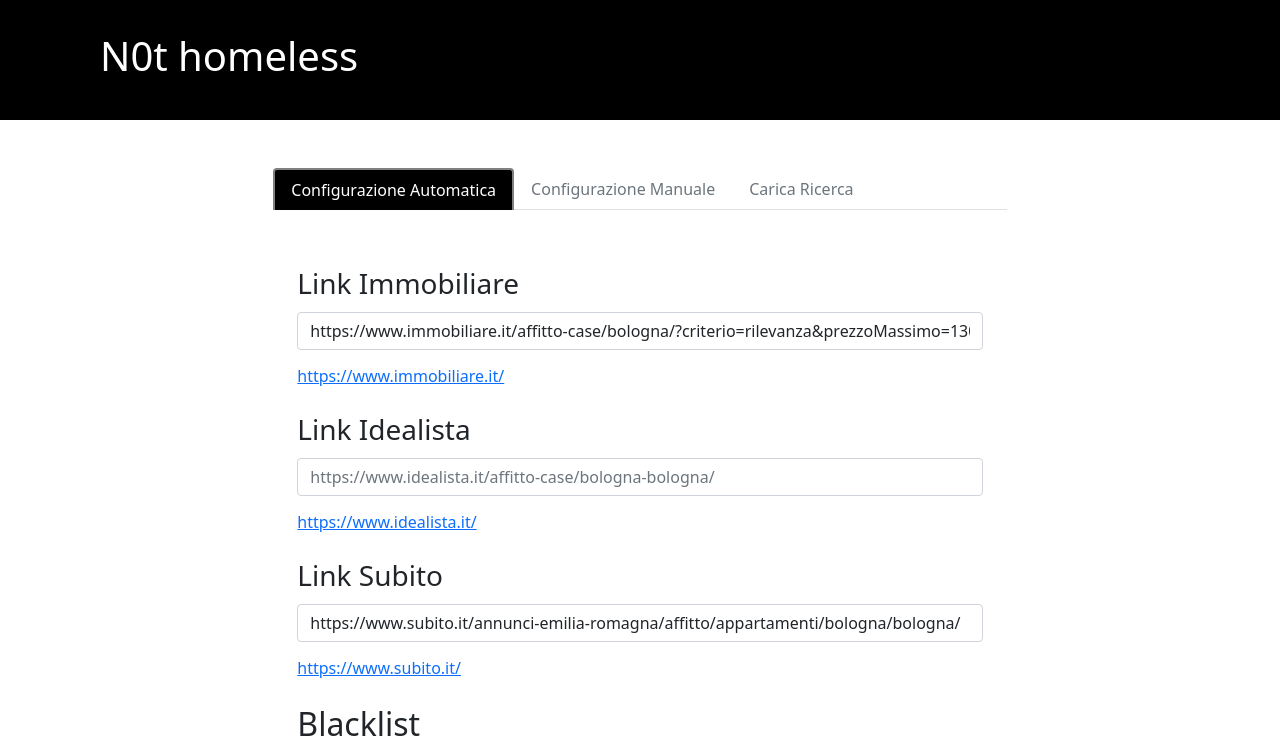
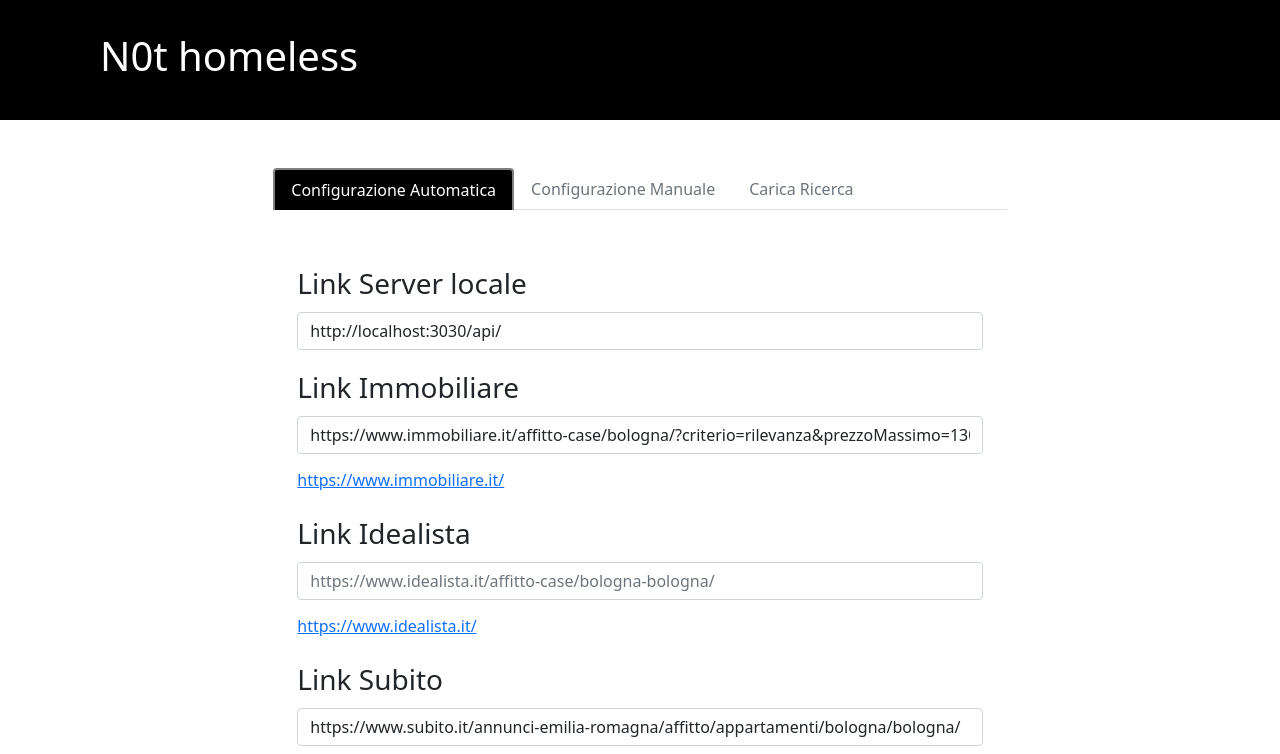
Before and after one commit to takenX10/not-homeless, a React (Create React App) app in the folder client/: page / in a window 1280 px wide. Shown: the top 754 px of the page. Built offline with nearby package versions, Linux system fonts and the light colour scheme.

Commit message:
added support to change localhost url

```diff
--- a/client/src/HouseConfig.jsx
+++ b/client/src/HouseConfig.jsx
@@ -41,6 +41,7 @@ export default function HouseConfig() {
     const [homeJson, setHomeJson] = useState([]);
     const [blackList, setBlackList] = useState([]);
     const [backup, setBackup] = useState(false);
+    const serverRef = useRef(null);
     const immobiliareRef = useRef(null);
     const idealistaRef = useRef(null);
     const subitoRef = useRef(null);
@@ -73,6 +74,7 @@ export default function HouseConfig() {
         }
         if(immobiliareRef.current.value !== ""){
             auxHomeJson.push({
+                server: serverRef.current.value,
                 domain: "https://www.immobiliare.it",
                 url: immobiliareRef.current.value,
                 query: immobiliareQuery
@@ -80,6 +82,7 @@ export default function HouseConfig() {
         }
         if(idealistaRef.current.value !== ""){
             auxHomeJson.push({
+                server: serverRef.current.value,
                 domain: "https://www.idealista.it",
                 url: idealistaRef.current.value,
                 query: idealistaQuery
@@ -87,6 +90,7 @@ export default function HouseConfig() {
         }
         if(subitoRef.current.value !== ""){
             auxHomeJson.push({
+                server: serverRef.current.value,
                 domain: "https://www.subito.it",
                 url: subitoRef.current.value,
                 query: subitoQuery
@@ -111,6 +115,10 @@ export default function HouseConfig() {
                                         <div className="container-fluid">
                                             <div className="row">
                                                 <Form>
+                                                    <Form.Group className="mb-3 fs-3" controlId="formBasicEmail">
+                                                        <Form.Label>Link Server locale</Form.Label>
+                                                        <Form.Control ref={serverRef} type="server" placeholder="http://localhost:3030/api/" defaultValue="http://localhost:3030/api/"/>
+                                                    </Form.Group>
                                                     <Form.Group className="mb-3 fs-3" controlId="formBasicEmail">
                                                         <Form.Label>Link Immobiliare</Form.Label>
                                                         <Form.Control ref={immobiliareRef} type="immobiliare" placeholder="https://www.immobiliare.it/affitto-case/bologna/?criterio=rilevanza&prezzoMassimo=1300&localiMinimo=3" defaultValue="https://www.immobiliare.it/affitto-case/bologna/?criterio=rilevanza&prezzoMassimo=1300&localiMinimo=3"/>
--- a/client/src/HouseParser.jsx
+++ b/client/src/HouseParser.jsx
@@ -4,6 +4,7 @@ import './styles.css';
 import './HouseParser.css';
 import { startSearch } from './utils';
 import SecondNavbar from './SecondNavbar';
+
 
 
 import HouseCard from './HouseCard';
@@ -71,6 +72,9 @@ export default function HouseParser({ urlList, blockedList }) {
     }, []);
 
     useEffect(()=>{
+        if(config.length) {
+            window.BASEURL = config[0].server;
+        }
         var housesListLocal = JSON.parse(localStorage.getItem("searchedHouses"));
         var blockedHousesLocal = JSON.parse(localStorage.getItem("blockedHouses"));
         var deletedHousesLocal = JSON.parse(localStorage.getItem("deletedHouses"));
--- a/client/src/utils.js
+++ b/client/src/utils.js
@@ -1,8 +1,7 @@
 import parse from 'html-react-parser';
-const BASEURL = "http://localhost:3030/api/";
 
 async function postData(url, data) {
-    return fetch(`${BASEURL}${url}`, {
+    return fetch(`${window.BASEURL}${url}`, {
         method: "POST",
         headers: {
             'Content-Type': 'application/json'
```
Also changed, not shown: 1 other file (tests, documents, lock files or other folders).
